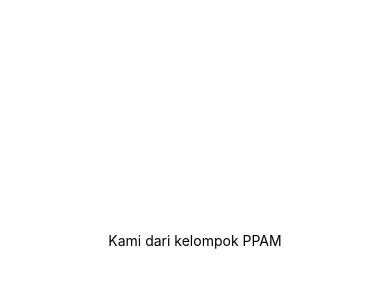
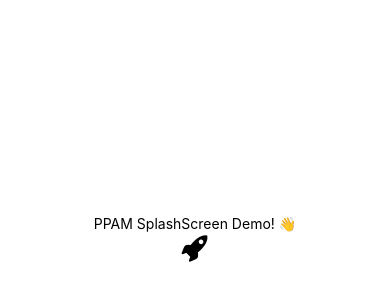
Before and after one commit to Fakhripm/PPAM, a React Native app: screen / in a window 390 px wide. Shown: the part 182-482 px from the top of the page. Built offline with nearby package versions, Linux system fonts and the light colour scheme.

Commit message:
fix : splash screen 5 detik

```diff
--- a/App.js
+++ b/App.js
@@ -1,22 +1,54 @@
-import { StatusBar } from 'expo-status-bar';
-import { StyleSheet, Text, View } from 'react-native';
-//import * as SplashScreen from 'expo-splash-screen'
+import React, { useCallback, useEffect, useState } from 'react';
+import { Text, View } from 'react-native';
+import Entypo from '@expo/vector-icons/Entypo';
+import * as SplashScreen from 'expo-splash-screen';
+import * as Font from 'expo-font';
+
+// Keep the splash screen visible while we fetch resources
+SplashScreen.preventAutoHideAsync();
 
 export default function App() {
+  const [appIsReady, setAppIsReady] = useState(false);
+
+  useEffect(() => {
+    async function prepare() {
+      try {
+        // Pre-load fonts, make any API calls you need to do here
+        await Font.loadAsync(Entypo.font);
+
+        await new Promise(resolve => setTimeout(resolve, 5000));
+      } catch (e) {
+        console.warn(e);
+      } finally {
+        // Tell the application to render
+        setAppIsReady(true);
+      }
+    }
+
+    prepare();
+  }, []);
+
+  const onLayoutRootView = useCallback(async () => {
+    if (appIsReady) {
+      // This tells the splash screen to hide immediately! If we call this after
+      // `setAppIsReady`, then we may see a blank screen while the app is
+      // loading its initial state and rendering its first pixels. So instead,
+      // we hide the splash screen once we know the root view has already
+      // performed layout.
+      await SplashScreen.hideAsync();
+    }
+  }, [appIsReady]);
+
+  if (!appIsReady) {
+    return null;
+  }
 
   return (
-    <View style={styles.container}>
-      <Text>Kami dari kelompok PPAM</Text>
-      <StatusBar style="auto" />
+    <View
+      style={{ flex: 1, alignItems: 'center', justifyContent: 'center' }}
+      onLayout={onLayoutRootView}>
+      <Text>PPAM SplashScreen Demo! 👋</Text>
+      <Entypo name="rocket" size={30} />
     </View>
   );
 }
-
-const styles = StyleSheet.create({
-  container: {
-    flex: 1,
-    backgroundColor: '#fff',
-    alignItems: 'center',
-    justifyContent: 'center',
-  },
-});
--- a/app.json
+++ b/app.json
@@ -21,10 +21,16 @@
       "adaptiveIcon": {
         "foregroundImage": "./assets/pregnaGuideIcon.png",
         "backgroundColor": "#F9F8F2"
-      }
+      },
+      "package": "com.fakhripm.PPAM"
     },
     "web": {
       "favicon": "./assets/favicon.png"
+    },
+    "extra": {
+      "eas": {
+        "projectId": "94cc2de5-dedf-40d0-ad9a-a51d9041c1e9"
+      }
     }
   }
 }
--- a/package.json
+++ b/package.json
@@ -15,7 +15,8 @@
     "react-native": "0.73.4",
     "react-dom": "18.2.0",
     "react-native-web": "~0.19.6",
-    "@expo/metro-runtime": "~3.1.3"
+    "@expo/metro-runtime": "~3.1.3",
+    "expo-splash-screen": "~0.26.4"
   },
   "devDependencies": {
     "@babel/core": "^7.20.0"
```
Also changed, not shown: eas.json (added, +21 -0 lines), 1 other file (tests, documents, lock files or other folders).
